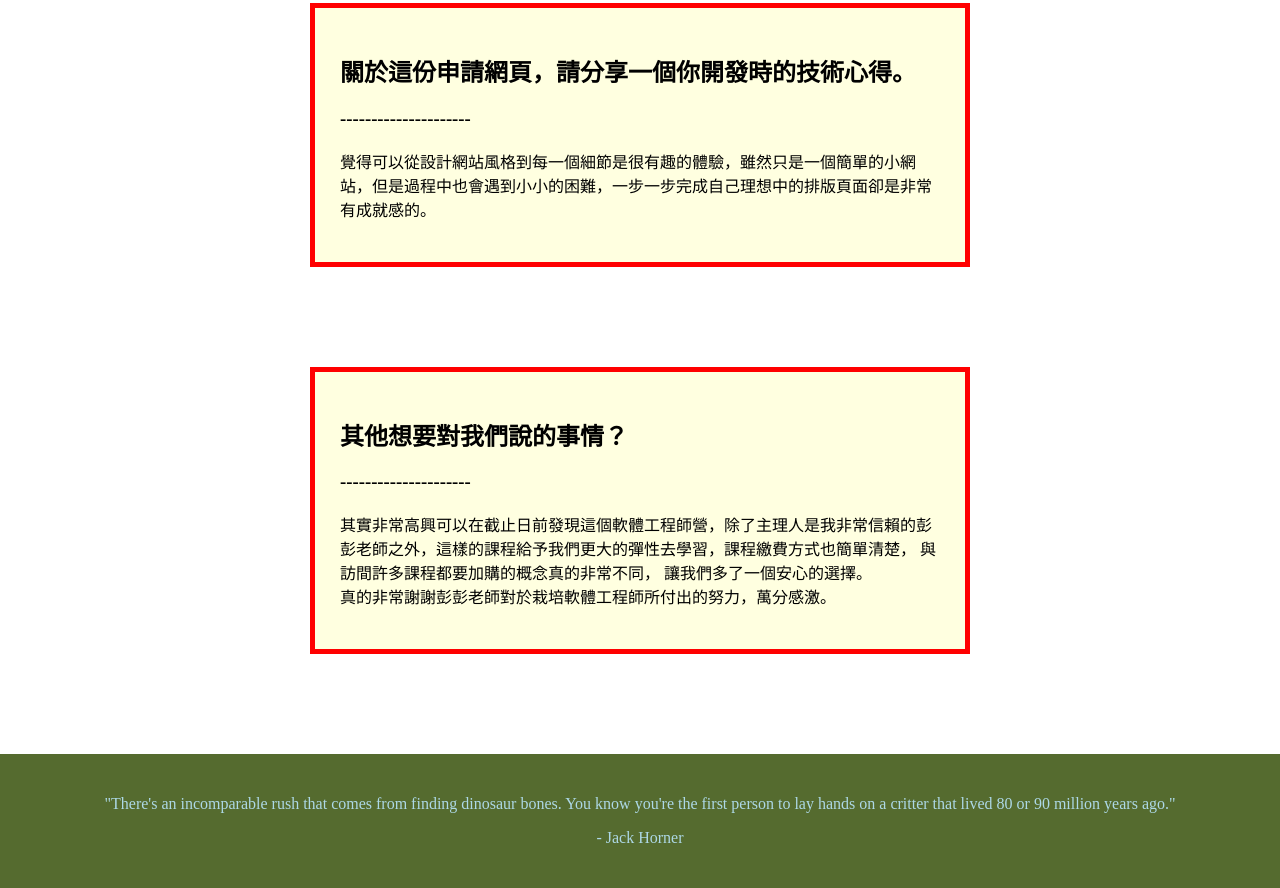
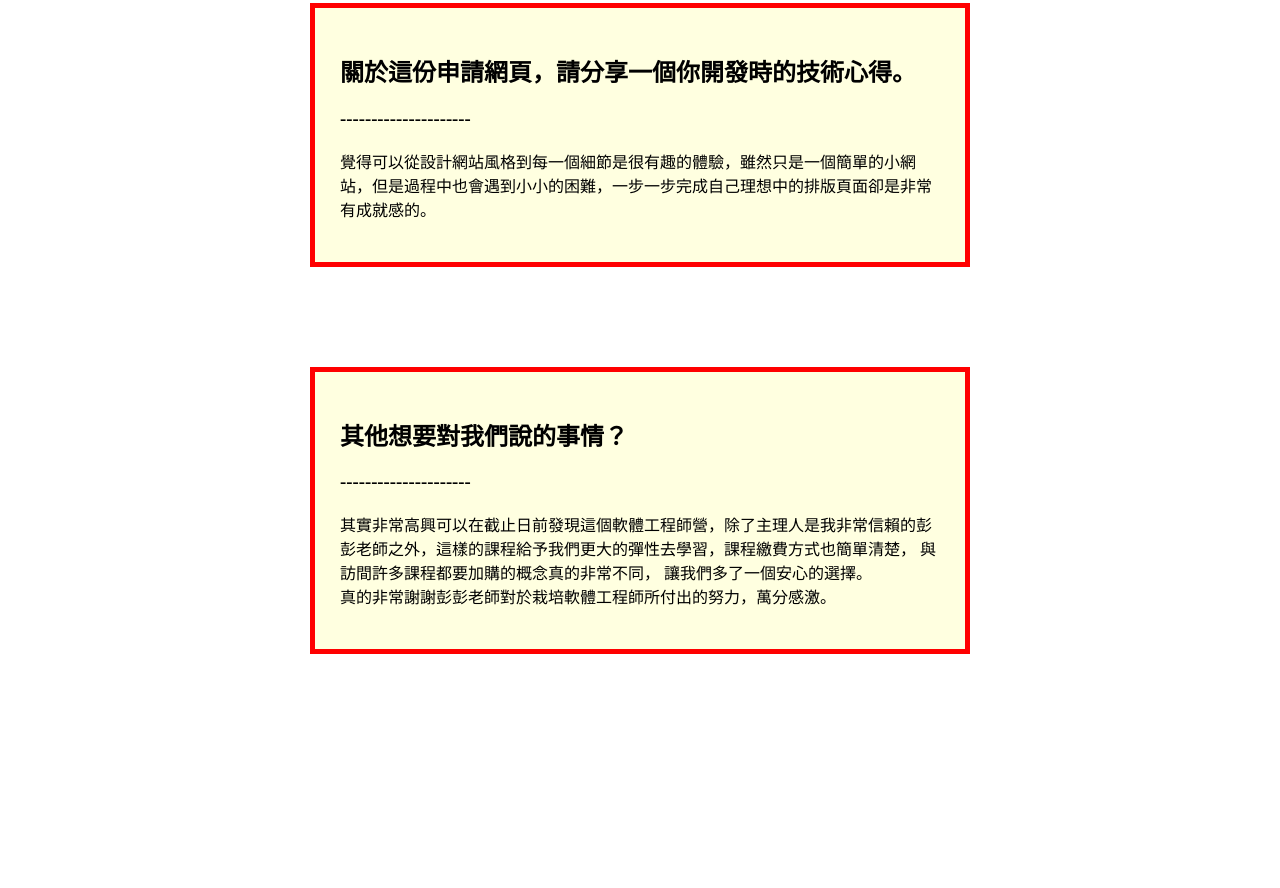
Before and after one commit to yingjod/form, a plain HTML site: page index.html in a window 1280 px wide. Shown: the part 2272-3160 px from the top of the page. After the commit the page ends 3026 px from the top, so only its background shows below. Drawn offline with Linux system fonts and the light colour scheme.

Commit message:
Update index.html

```diff
--- a/index.html
+++ b/index.html
@@ -82,23 +82,6 @@
 
 
 
-        </main>
-
-
-
-        </main>
-        <footer>
-
-
-
-
-            <p>"There's an incomparable rush that comes from finding dinosaur bones. You know you're the first person to lay hands on a critter that lived 80 or 90 million years ago."</p>
-            <p>- Jack Horner</p>
-        </footer>
-
-
-
-
 
 
     </body>
```
